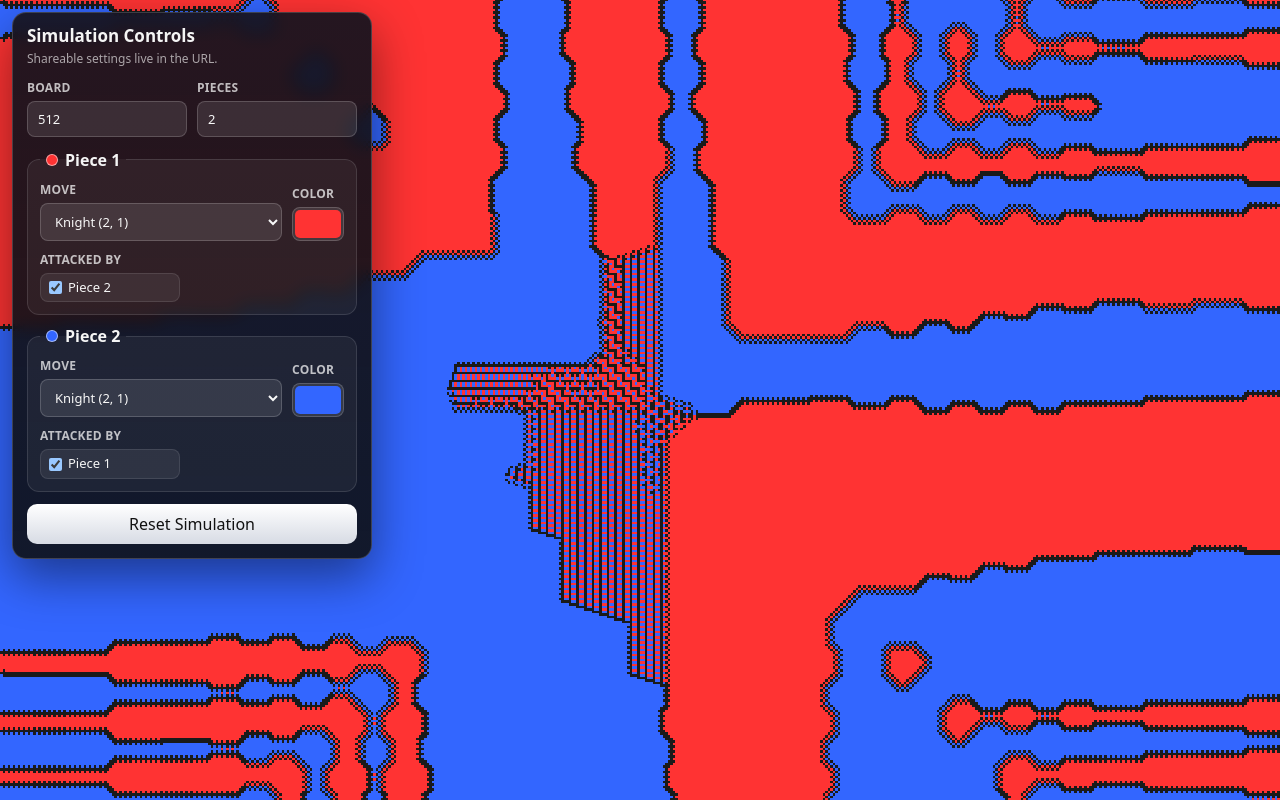
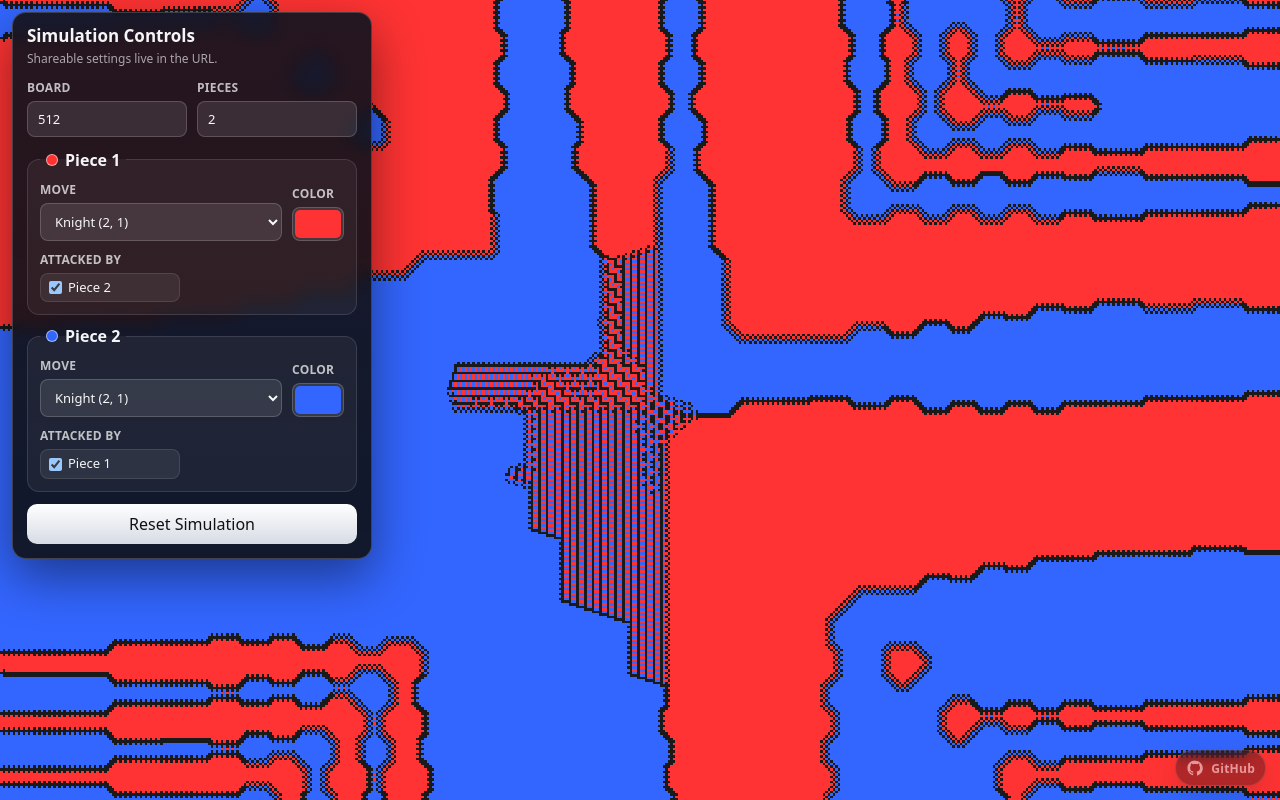
Before and after one commit to heathhenley/knight-spiral-grid-thing, a website built with Vite: page index.html in a window 1280 px wide. Built offline with nearby package versions, Linux system fonts and the light colour scheme.

```diff
--- a/index.html
+++ b/index.html
@@ -1,5 +1,5 @@
 <!doctype html>
-<html lang="en"></html>
+<html lang="en">
   <head>
     <link rel="stylesheet" href="/src/styles.css">
     <meta charset="UTF-8" />
@@ -12,6 +12,19 @@
     <div id="container">
       <canvas id="canvas"></canvas>
     </div>
+    <a
+      class="github-link"
+      href="https://github.com/heathhenley/knight-spiral-grid-thing"
+      target="_blank"
+      rel="noreferrer"
+      aria-label="Learn more about this project on GitHub"
+      title="Learn more on GitHub"
+    >
+      <svg aria-hidden="true" viewBox="0 0 24 24">
+        <path d="M12 1.9c-5.6 0-10.1 4.5-10.1 10.1 0 4.5 2.9 8.3 7 9.6.5.1.7-.2.7-.5v-1.8c-2.9.6-3.5-1.2-3.5-1.2-.5-1.2-1.2-1.5-1.2-1.5-.9-.6.1-.6.1-.6 1 .1 1.6 1.1 1.6 1.1.9 1.6 2.4 1.1 3 .9.1-.7.4-1.1.6-1.4-2.3-.3-4.7-1.1-4.7-5 0-1.1.4-2 1.1-2.8-.1-.3-.5-1.3.1-2.8 0 0 .9-.3 2.8 1.1.8-.2 1.7-.3 2.6-.3s1.8.1 2.6.3c1.9-1.3 2.8-1.1 2.8-1.1.6 1.5.2 2.5.1 2.8.7.8 1.1 1.7 1.1 2.8 0 3.9-2.4 4.8-4.7 5 .4.3.7 1 .7 2v2.9c0 .3.2.6.7.5 4.1-1.4 7-5.2 7-9.6 0-5.6-4.5-10.1-10.1-10.1z" />
+      </svg>
+      <span>GitHub</span>
+    </a>
     <!--<canvas id="debug-canvas"></canvas>-->
     <script type="module" src="/src/main.ts"></script>
 
--- a/src/styles.css
+++ b/src/styles.css
@@ -22,6 +22,51 @@
   height: 100%;
   cursor: grab;
   touch-action: none;
+}
+
+.github-link {
+  position: absolute;
+  right: 14px;
+  bottom: 14px;
+  z-index: 1;
+  display: inline-flex;
+  align-items: center;
+  gap: 7px;
+  padding: 8px 10px;
+  color: rgb(255 255 255 / 72%);
+  background: rgb(14 16 20 / 46%);
+  border: 1px solid rgb(255 255 255 / 14%);
+  border-radius: 999px;
+  box-shadow: 0 10px 30px rgb(0 0 0 / 18%);
+  text-decoration: none;
+  backdrop-filter: blur(6px);
+  transition: color 140ms ease, background-color 140ms ease, border-color 140ms ease, opacity 140ms ease;
+  opacity: 0.72;
+}
+
+.github-link:hover,
+.github-link:focus-visible {
+  color: #fff;
+  background: rgb(14 16 20 / 68%);
+  border-color: rgb(255 255 255 / 28%);
+  opacity: 1;
+}
+
+.github-link:focus-visible {
+  outline: 2px solid #8ab4ff;
+  outline-offset: 2px;
+}
+
+.github-link svg {
+  width: 18px;
+  height: 18px;
+  fill: currentColor;
+}
+
+.github-link span {
+  font-size: 12px;
+  font-weight: 650;
+  letter-spacing: 0.02em;
 }
 
 #controls {
```
